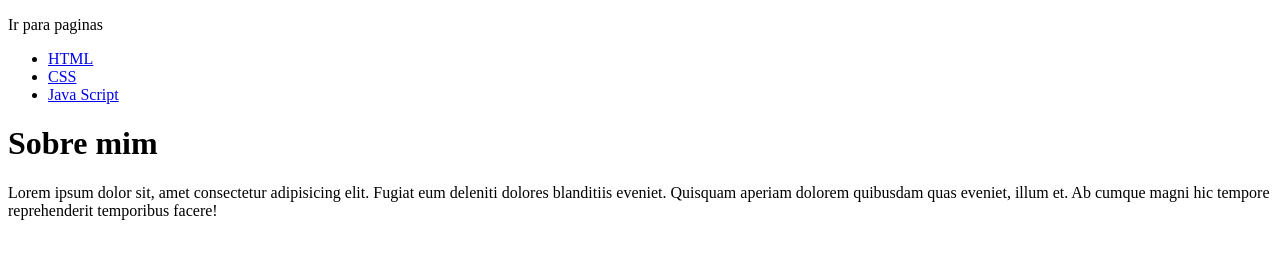
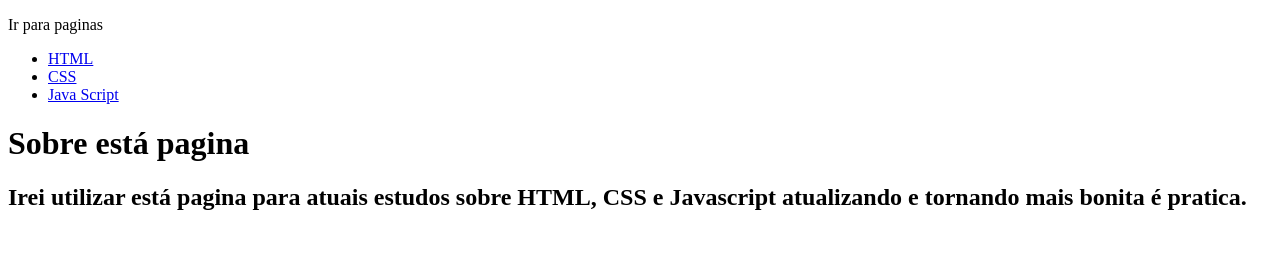
Before and after one commit to gabrielg5s/estudo-html-css, a plain HTML site: page index.html in a window 1280 px wide. Drawn offline with Linux system fonts and the light colour scheme.

Commit message:
melhoria pagina index

```diff
--- a/index.html
+++ b/index.html
@@ -12,9 +12,11 @@
                 <li><a href="js-estudo.html">Java Script </a></li>
             </ul>
 
-            <h1>Sobre mim</h1>
-            Lorem ipsum dolor sit, amet consectetur adipisicing elit. Fugiat eum deleniti dolores blanditiis eveniet.
-            Quisquam aperiam dolorem quibusdam quas eveniet, illum et. Ab cumque magni hic tempore reprehenderit temporibus facere!
+            <h1>Sobre está pagina</h1>
+            <h2>
+                Irei utilizar está pagina para atuais estudos sobre HTML, CSS e Javascript atualizando e tornando mais bonita é pratica.
+            </h2>
+
 
 
 
```
